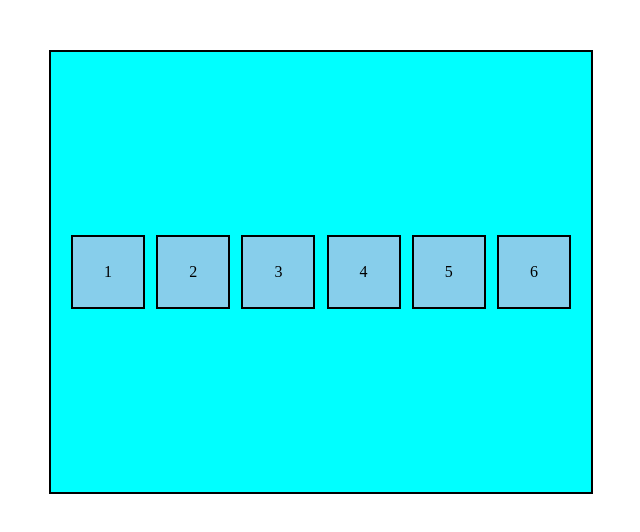
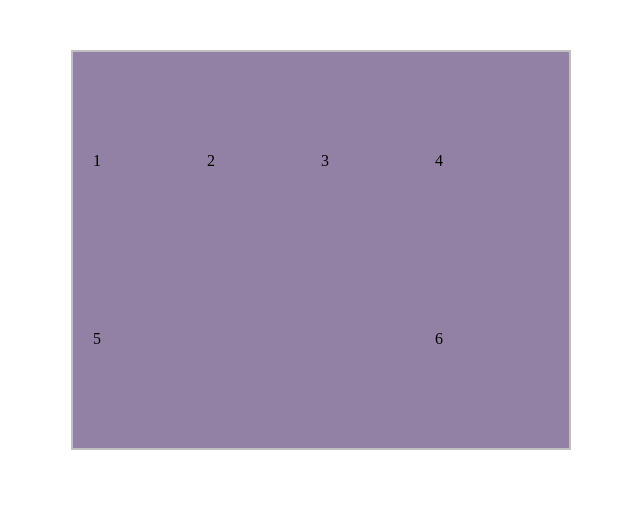
Before and after one commit to sd13666/romanov_fashion, a plain HTML site: page Lesson3+HTML+CSS/index.html in a window 1280 px wide. Shown: the whole page, without its empty margins (319-959 px from the left). Drawn offline with Linux system fonts and the light colour scheme.

Commit message:
Update style.css

```diff
--- a/Lesson3+HTML+CSS/style.css
+++ b/Lesson3+HTML+CSS/style.css
@@ -1,13 +1,21 @@
-.sizing {
+* {
+    box-sizing: border-box;
+}
+body{
+    margin: 0;
+    padding: 0;
+    box-sizing: border-box;
+}
+
+.sizing{
     margin: auto;
     margin-top: 50px;
     height: 400px;
     width: 500px;
-    border: 2px solid black;
-    background-color: aqua;
+    border: 2px solid silver;
+    background-color: rgb(147, 129, 165);
     padding: 20px;
 }
-
 .container {
     display: flex;
     flex-direction: row;
@@ -17,12 +25,38 @@
 }
 
 .flex-element {
+    width: 25%;
+    /* height: 70px; */
+    /* background-color: skyblue;
+    border: 2px solid black; */
+    /* font-size: 40px; */
+    /* display: flex; */
+    /* justify-content: center; */
+    /* align-items: center; */
+}
+.square{
     width: 70px;
     height: 70px;
-    background: skyblue;
+    background-color: skyblue;
     border: 2px solid black;
-    font-style: 40px;
+    font-size: 40px;
     display: flex;
     justify-content: center;
     align-items: center;
+    margin: 0 auto;
 }
+
+.box-1{
+    /* flex-grow: 2; */
+}
+.box-2{
+    /* flex-shrink: 1; */
+}
+.box-3{
+    /* flex-shrink: 0; */
+}
+.box-4{}
+.box-5{}
+.box-6{}
+main.css
+main.css. На экране.
```
